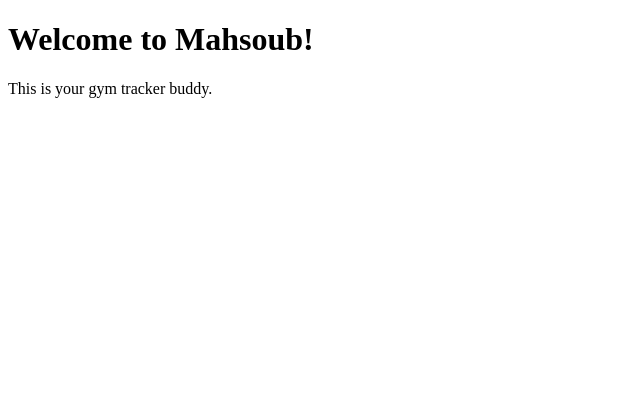
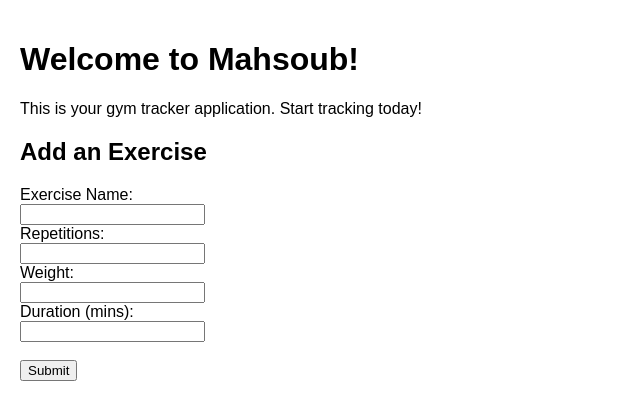
Before and after one commit to mohammadelkhiat/mahsoub, a Flask app: template templates/index.html in a window 1280 px wide. Shown: the top 420 px of the page, without its empty margins (0-640 px from the left). Run offline with Flask 3, Linux system fonts and the light colour scheme; the template is opened without the code that fills it, so the values that code supplies are empty.

Commit message:
Now I have; Database: SQLite will store all your gym exercise data. + Backend API: A route for users to add exercises (/add-exercise). + Frontend Integration: A form in index.html that lets you add exercise records.

```diff
--- a/app.py
+++ b/app.py
@@ -1,50 +1,33 @@
-from flask import Flask, request, jsonify
-import sqlite3
+from flask import Flask, render_template
+from flask_sqlalchemy import SQLAlchemy
 
 app = Flask(__name__)
-DB_NAME = "mahsoub.db"
+
+# Database Configuration
+app.config['SQLALCHEMY_DATABASE_URI'] = 'sqlite:///mahsoub.db'
+app.config['SQLALCHEMY_TRACK_MODIFICATIONS'] = False
 
 # Initialize the database
-def init_db():
-    with sqlite3.connect(DB_NAME) as conn:
-        cursor = conn.cursor()
-        cursor.execute("""
-            CREATE TABLE IF NOT EXISTS exercises (
-                id INTEGER PRIMARY KEY AUTOINCREMENT,
-                user TEXT NOT NULL,
-                exercise_name TEXT NOT NULL,
-                counts INTEGER,
-                weight REAL,
-                duration TEXT,
-                date TIMESTAMP DEFAULT CURRENT_TIMESTAMP
-            )
-        """)
-    print("Database initialized!")
+db = SQLAlchemy(app)
 
-# Add an exercise
-@app.route("/add", methods=["POST"])
+@app.route('/')
+def home():
+    return render_template('index.html')
+
+if __name__ == '__main__':
+    app.run(debug=True)
+
+from flask import request, jsonify
+
+@app.route('/add-exercise', methods=['POST'])
 def add_exercise():
-    data = request.get_json()
-    with sqlite3.connect(DB_NAME) as conn:
-        cursor = conn.cursor()
-        cursor.execute("""
-            INSERT INTO exercises (user, exercise_name, counts, weight, duration)
-            VALUES (?, ?, ?, ?, ?)
-        """, (data['user'], data['exercise_name'], data['counts'], data['weight'], data['duration']))
-        conn.commit()
-    return jsonify({"message": "Exercise added successfully!"}), 201
-
-# View all exercises
-@app.route("/history/<string:user>", methods=["GET"])
-def view_history(user):
-    with sqlite3.connect(DB_NAME) as conn:
-        cursor = conn.cursor()
-        cursor.execute("""
-            SELECT * FROM exercises WHERE user = ? ORDER BY date DESC
-        """, (user,))
-        exercises = cursor.fetchall()
-    return jsonify({"history": exercises})
-
-if __name__ == "__main__":
-    init_db()
-    app.run(debug=True)
+    data = request.json
+    exercise = Exercise(
+        name=data['name'],
+        repetitions=data['repetitions'],
+        weight=data.get('weight'),
+        duration=data.get('duration')
+    )
+    db.session.add(exercise)
+    db.session.commit()
+    return jsonify({'message': 'Exercise added!'}), 201
--- a/static/css/main.css
+++ b/static/css/main.css
@@ -0,0 +1,10 @@
+body {
+    font-family: Arial, sans-serif;
+    background-color: #ffffff;
+    margin: 0;
+    padding: 20px;
+}
+
+h1 {
+    color: #000000;
+}
--- a/templates/index.html
+++ b/templates/index.html
@@ -2,9 +2,44 @@
 <html>
 <head>
     <title>Mahsoub</title>
+    <link rel="stylesheet" href="{{ url_for('static', filename='css/main.css') }}">
 </head>
 <body>
     <h1>Welcome to Mahsoub!</h1>
-    <p>This is your gym tracker buddy.</p>
+    <p>This is your gym tracker application. Start tracking today!</p>
 </body>
+<h2>Add an Exercise</h2>
+<form id="exerciseForm">
+    <label for="name">Exercise Name:</label><br>
+    <input type="text" id="name" name="name" required><br>
+
+    <label for="reps">Repetitions:</label><br>
+    <input type="number" id="reps" name="reps" required><br>
+
+    <label for="weight">Weight:</label><br>
+    <input type="number" id="weight" name="weight"><br>
+
+    <label for="duration">Duration (mins):</label><br>
+    <input type="number" id="duration" name="duration"><br><br>
+
+    <button type="submit">Submit</button>
+</form>
+<script>
+    const form = document.getElementById('exerciseForm');
+    form.onsubmit = async function(e) {
+        e.preventDefault();
+        const data = {
+            name: form.name.value,
+            repetitions: form.reps.value,
+            weight: form.weight.value,
+            duration: form.duration.value
+        };
+        await fetch('/add-exercise', {
+            method: 'POST',
+            headers: { 'Content-Type': 'application/json' },
+            body: JSON.stringify(data)
+        });
+        alert('Exercise added!');
+    };
+</script>
 </html>
```
Also changed, not shown: models.py (added, +17 -0 lines).
